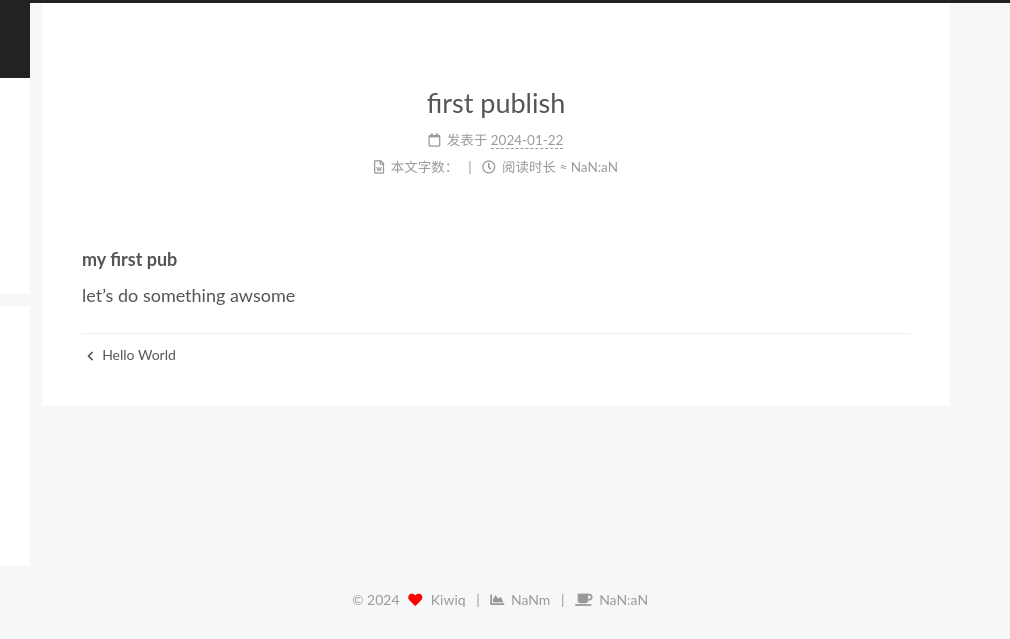
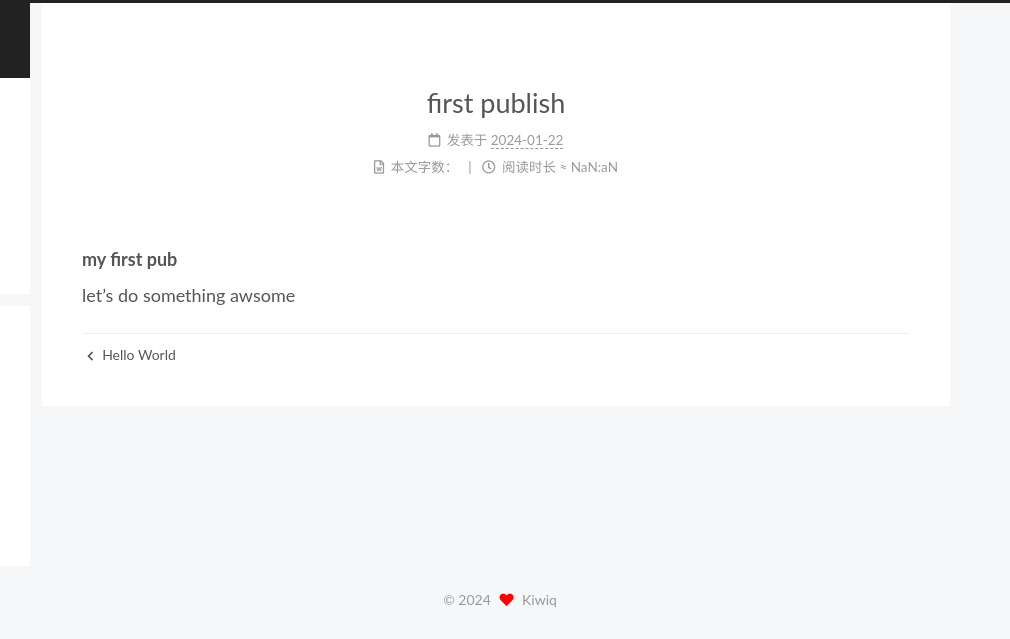
Before and after one commit to EmilChan0512/EmilChan0512.github.io, a plain HTML site: page 2024/01/22/first-publish/index.html in a window 1280 px wide. Shown: the top 639 px of the page, 270-1280 px from the left. Drawn offline with Linux system fonts and the light colour scheme; some packages are replaced by stand-ins of ours; a script that the page names is missing.

Commit message:
Site updated: 2024-01-22 23:59:22

```diff
--- a/2024/01/22/first-publish/index.html
+++ b/2024/01/22/first-publish/index.html
@@ -384,16 +384,6 @@
     <i class="fa fa-heart"></i>
   </span>
   <span class="author" itemprop="copyrightHolder">Kiwiq</span>
-    <span class="post-meta-divider">|</span>
-    <span class="post-meta-item-icon">
-      <i class="fa fa-chart-area"></i>
-    </span>
-    <span title="站点总字数">NaNm</span>
-    <span class="post-meta-divider">|</span>
-    <span class="post-meta-item-icon">
-      <i class="fa fa-coffee"></i>
-    </span>
-    <span title="站点阅读时长">NaN:aN</span>
 </div>
   <div class="powered-by">
 <!--由 <a href="https://hexo.io/" class="theme-link" rel="noopener" target="_blank">Hexo</a> & <a href="https://pisces.theme-next.org/" class="theme-link" rel="noopener" target="_blank">NexT.Pisces</a> 强力驱动 -->
```
Also changed, not shown: 2024/01/22/hello-world/index.html (+0 -10 lines), about/index.html (+0 -10 lines), archives/2024/01/index.html (+0 -10 lines), archives/2024/index.html (+0 -10 lines), archives/index.html (+0 -10 lines), categories/index.html (+0 -10 lines), index.html (+0 -10 lines).
